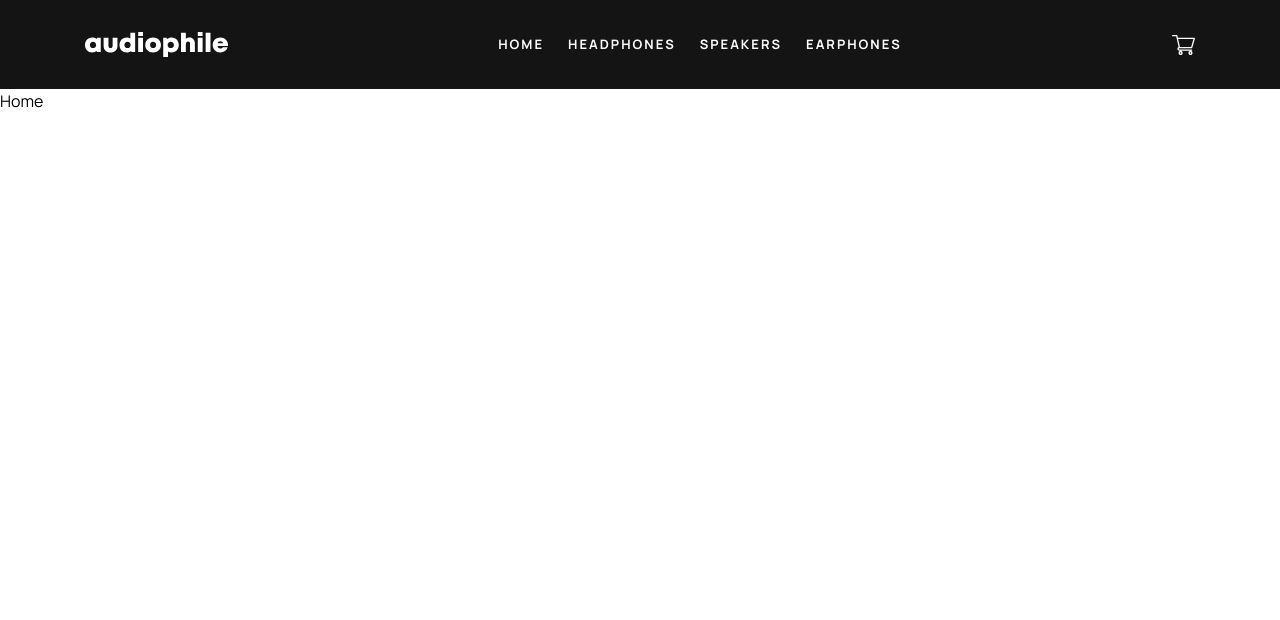
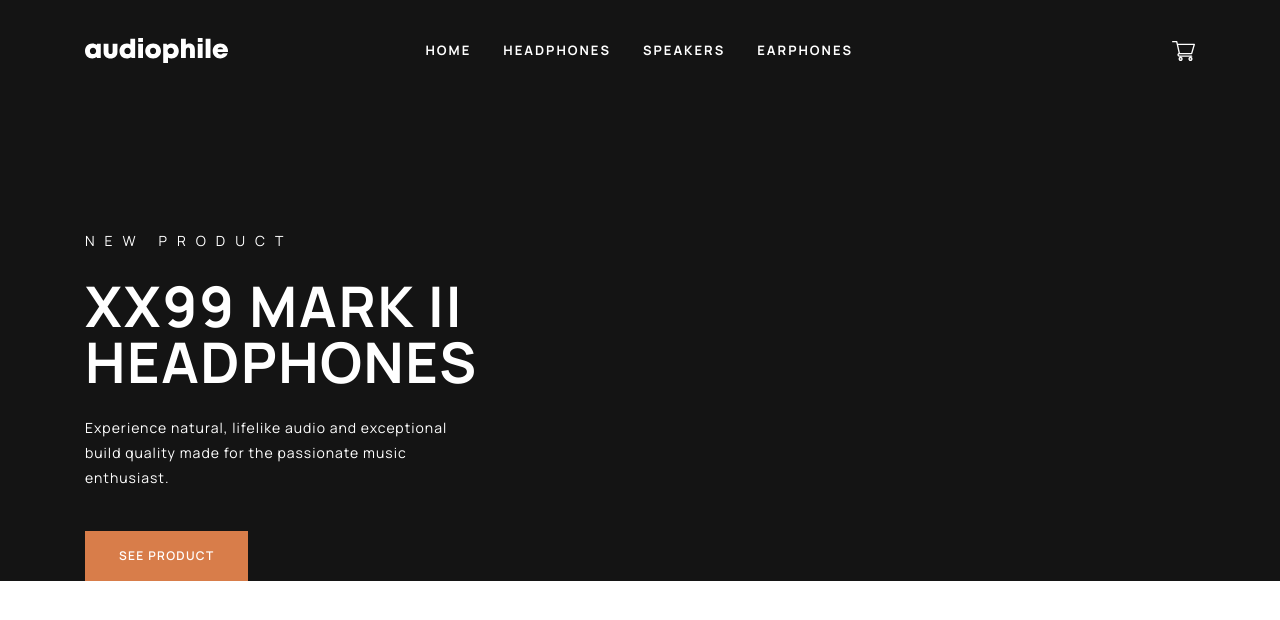
Before and after one commit to mfkutz/audiophile-ecommerce, a React (Vite) app: page / in a window 1280 px wide. Shown: the top 620 px of the page. Built offline with nearby package versions, Linux system fonts and the light colour scheme.

Commit message:
directives

```diff
--- a/index.html
+++ b/index.html
@@ -4,7 +4,7 @@
     <meta charset="UTF-8" />
     <link rel="icon" type="image/svg+xml" href="/vite.svg" />
     <meta name="viewport" content="width=device-width, initial-scale=1.0" />
-    <title>Vite + React + TS</title>
+    <title>Audiophile - E-commerce</title>
   </head>
   <body>
     <div id="root"></div>
--- a/src/components/Header.tsx
+++ b/src/components/Header.tsx
@@ -1,15 +1,18 @@
+import { Link } from "react-router-dom";
 import Logo from "./Logo";
 
 export default function Header() {
     return (
-        <header className="max-w-screen-mk flex items-center justify-between mx-auto py-8">
-            <Logo />
-            <nav className="text-white flex uppercase space-x-6 ">
-                <ul className=" tracking-[2px] font-bold text-[13px] ">Home</ul>
-                <ul className=" tracking-[2px] font-bold text-[13px]">Headphones</ul>
-                <ul className=" tracking-[2px] font-bold text-[13px]">Speakers</ul>
-                <ul className=" tracking-[2px] font-bold text-[13px]">Earphones</ul>
-            </nav>
+        <header className="max-w-screen-mk flex items-center justify-between mx-auto py-[38px]">
+            <div className="flex items-center max-w-[768px] flex-1 justify-between">
+                <Logo />
+                <nav className="text-white flex uppercase space-x-8 ">
+                    <Link to="/" className=" tracking-[2px] font-bold text-[13px] cursor-pointer ">Home</Link>
+                    <Link to="/headphones" className=" tracking-[2px] font-bold text-[13px]">Headphones</Link >
+                    <Link to="/speakers" className=" tracking-[2px] font-bold text-[13px]">Speakers</Link >
+                    <Link to="/earphones" className=" tracking-[2px] font-bold text-[13px]">Earphones</Link >
+                </nav>
+            </div>
             <img src="/icon-cart.svg" alt="cart logo" />
         </header>
     )
--- /dev/null
+++ b/src/components/Hero.tsx
@@ -0,0 +1,20 @@
+
+export default function Hero() {
+    return (
+        <section className="flex max-w-screen-mk mx-auto max-h-[630px] ">
+            <div>
+                <p className=" text-white text-[14px] leading-[19px] tracking-[10px] uppercase mt-[130px]">New product</p>
+                <h1 className="text-white mt-[27px]">XX99 Mark II</h1>
+                <h2 className="text-white text-[56px] mt-[5px]">Headphones</h2>
+                <p className="text-white text-[14px] mt-[33px] tracking-[1px]">Experience natural, lifelike audio and exceptional</p>
+                <p className="text-white text-[14px] mt-[4px] tracking-[1px]">build quality made for the passionate music</p>
+                <p className="text-white text-[14px] mt-[4px] tracking-[1px]">enthusiast.</p>
+                <button className="bg-more-ec px-[34px] py-[16px] uppercase text-white text-[12px] font-semibold tracking-[1.3px] mt-[43px]">See product</button>
+
+            </div>
+            <div className="bg-blue-500 relative">
+                <img src="Bitmap.svg" alt="image hero" className="absolute left-0 top-0" />
+            </div>
+        </section>
+    )
+}
--- a/src/index.css
+++ b/src/index.css
@@ -7,3 +7,35 @@
 body {
   font-family: "Manrope", sans-serif;
 }
+
+h1 {
+  @apply font-bold text-[56px] leading-[58px] tracking-[2px] uppercase;
+}
+
+h2 {
+  @apply font-bold text-[40px] leading-[44px] tracking-[1.5px] uppercase;
+}
+
+h3 {
+  @apply font-bold text-[32px] leading-[36px] tracking-[1.15px] uppercase;
+}
+
+h4 {
+  @apply font-bold text-[28px] leading-[38px] tracking-[2px] uppercase;
+}
+
+h5 {
+  @apply font-bold text-[24px] leading-[33px] tracking-[1.7px] uppercase;
+}
+
+h6 {
+  @apply font-bold text-[18px] leading-[24px] tracking-[1.3px] uppercase;
+}
+
+.overline {
+  @apply font-normal text-[14px] leading-[19px] tracking-[10px]  uppercase;
+}
+
+.subtitle {
+  @apply font-bold text-[13px] text-more-ec leading-[25px] tracking-[1px] uppercase;
+}
--- a/src/pages/Home.tsx
+++ b/src/pages/Home.tsx
@@ -1,6 +1,9 @@
+import Hero from "../components/Hero";
 
 export default function Home() {
     return (
-        <div>Home</div>
+        <section className="flex-1 bg-black-ec">
+            <Hero />
+        </section>
     )
 }
--- a/tailwind.config.js
+++ b/tailwind.config.js
@@ -8,6 +8,9 @@ export default {
         "black-ec": "#141414",
         "white-ec": "#F1F1F1",
         "trans-ec": "#FAFAFA",
+        "more-cc": "#FBAF85",
+        "black-cc": "#000000",
+        "white-cc": "#FFFFFF",
       },
       screens: {
         mk: "1110px",
```
Also changed, not shown: public/Bitmap.svg (added).
